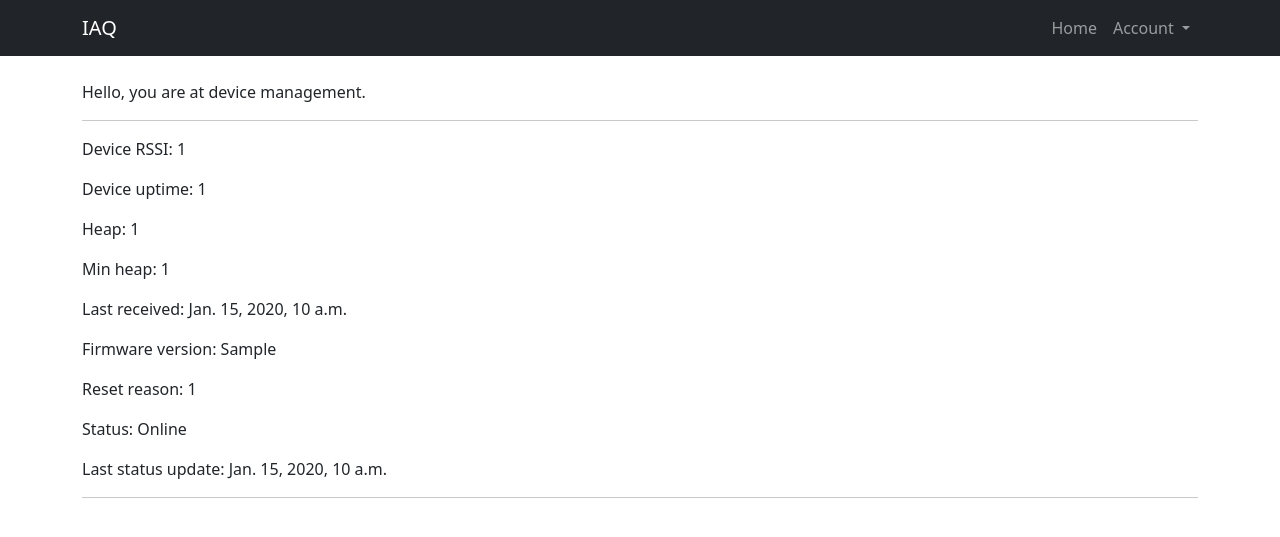
After one commit to tomoss/volatile-signals-26, a Django app: page /device/1/management/ in a window 1280 px wide. The commit adds this page. Shown: the top 537 px of the page. Run offline with Django 5.2, Linux system fonts and the light colour scheme; a user stored in the database is signed in; tables that the repository leaves empty hold one stand-in row (values such as "Sample post").

Commit message:
Refactor Device readings and enhance device management page (#52)
* Rename Device.latest_reading to latest_sensor_reading, add latest_health_reading

* Track latest health reading on Device in MQTT handler

* Fix Device.latest_health_reading pointing at wrong device's reading

* Simplify docker-compose env vars and fix stale latest_reading template refs

* Fix stale latest_reading references in views select_related

* Add device management page showing health, firmware, and status

```diff
--- a/iot-backend-iaq/iaq/models.py
+++ b/iot-backend-iaq/iaq/models.py
@@ -21,8 +21,15 @@ class Device(models.Model):
     mac = models.CharField(max_length=17, unique=True)
     name = models.CharField(max_length=100, default="")
     is_public = models.BooleanField(default=False)
-    latest_reading = models.ForeignKey(
+    latest_sensor_reading = models.ForeignKey(
         "SensorReading",
+        null=True,
+        blank=True,
+        on_delete=models.SET_NULL,
+        related_name="+",
+    )
+    latest_health_reading = models.ForeignKey(
+        "HealthReading",
         null=True,
         blank=True,
         on_delete=models.SET_NULL,
--- /dev/null
+++ b/iot-backend-iaq/iaq/templates/iaq/device_management.html
@@ -0,0 +1,37 @@
+{% extends "iaq/base.html" %}
+
+{% block title %}IAQ - Your devices{% endblock %}
+
+{% block content %}
+    <p>Hello, you are at device management.</p>
+    <hr>
+    {% if device.latest_health_reading %}
+      <p>Device RSSI: {{ device.latest_health_reading.rssi }}</p>
+      <p>Device uptime: {{ device.latest_health_reading.uptime }}</p>
+      <p>Heap: {{ device.latest_health_reading.heap }}</p>
+      <p>Min heap: {{ device.latest_health_reading.min_heap }}</p>
+      <p>Last received: {{ device.latest_health_reading.received_at }}</p>
+    {% else %}
+      <p>Device RSSI: N/A</p>
+      <p>Device uptime: N/A</p>
+      <p>Heap: N/A</p>
+      <p>Min heap: N/A</p>
+      <p>Last received: N/A</p>
+    {% endif %}
+    {% if device.device_info %}
+      <p>Firmware version: {{ device.device_info.firmware_version }}</p>
+      <p>Reset reason: {{ device.device_info.reset_reason }}</p>
+    {% else %}
+      <p>Firmware version: N/A</p>
+      <p>Reset reason: N/A</p>
+    {% endif %}
+    {% if device.device_status %}
+      <p>Status: {{ device.device_status.is_online|yesno:"Online,Offline" }}</p>
+      <p>Last status update: {{ device.device_status.received_at }}</p>
+    {% else %}
+      <p>Status: N/A</p>
+      <p>Last status update: N/A</p>
+    {% endif %}
+    <hr>
+
+{% endblock %}
--- a/iot-backend-iaq/iaq/urls.py
+++ b/iot-backend-iaq/iaq/urls.py
@@ -28,6 +28,11 @@ urlpatterns = [
         views.IaqDeviceHistoryView.as_view(),
         name="history",
     ),
+    path(
+        "device/<int:device_id>/management/",
+        views.IaqDeviceManagementView.as_view(),
+        name="device_management",
+    ),
     path("logout/", logout_then_login, name="logout"),
     path("", views.IaqHomeView.as_view(), name="home"),
 ]
--- a/iot-backend-iaq/iaq/views.py
+++ b/iot-backend-iaq/iaq/views.py
@@ -5,9 +5,9 @@ from django.contrib.auth.views import (
     PasswordChangeView,
 )
 from django.urls import reverse_lazy
-from django.views.generic import CreateView, ListView, TemplateView
+from django.views.generic import CreateView, DetailView, ListView, TemplateView
 
-from iaq.models import Device, SensorReading
+from iaq.models import Device
 
 from .forms import IaqUserCreationForm
 
@@ -19,7 +19,7 @@ class IaqHomeView(ListView):
 
     def get_queryset(self):
         return Device.objects.filter(is_public=True).select_related(
-            "latest_reading", "device_info"
+            "latest_sensor_reading", "device_info"
         )
 
 
@@ -49,7 +49,7 @@ class IaqDeviceListView(LoginRequiredMixin, ListView):
 
     def get_queryset(self):
         return Device.objects.filter(is_public=True).select_related(
-            "latest_reading", "device_info"
+            "latest_sensor_reading", "device_info"
         )
 
 
@@ -64,3 +64,15 @@ class IaqPasswordChangeView(LoginRequiredMixin, PasswordChangeView):
 
 class IaqPasswordChangeDoneView(LoginRequiredMixin, PasswordChangeDoneView):
     template_name = "iaq/password_change_done.html"
+
+
+class IaqDeviceManagementView(LoginRequiredMixin, DetailView):
+    template_name = "iaq/device_management.html"
+    model = Device
+    pk_url_kwarg = "device_id"
+    context_object_name = "device"
+
+    def get_queryset(self):
+        return Device.objects.select_related(
+            "latest_health_reading", "device_info", "device_status"
+        )
```
Also changed, not shown: iot-backend-iaq/docker-compose.yml (+3 -25 lines), iot-backend-iaq/iaq/templates/iaq/devices.html (+6 -5 lines), iot-backend-iaq/iaq/templates/iaq/home.html (+5 -5 lines), iot-backend-iaq/mqtt/handlers.py (+22 -13 lines), iot-backend-iaq/mqtt/tests.py (+39 -3 lines), iot-backend-iaq/iaq/migrations/0006_rename_latest_reading_device_latest_sensor_reading_and_more.py (added).
